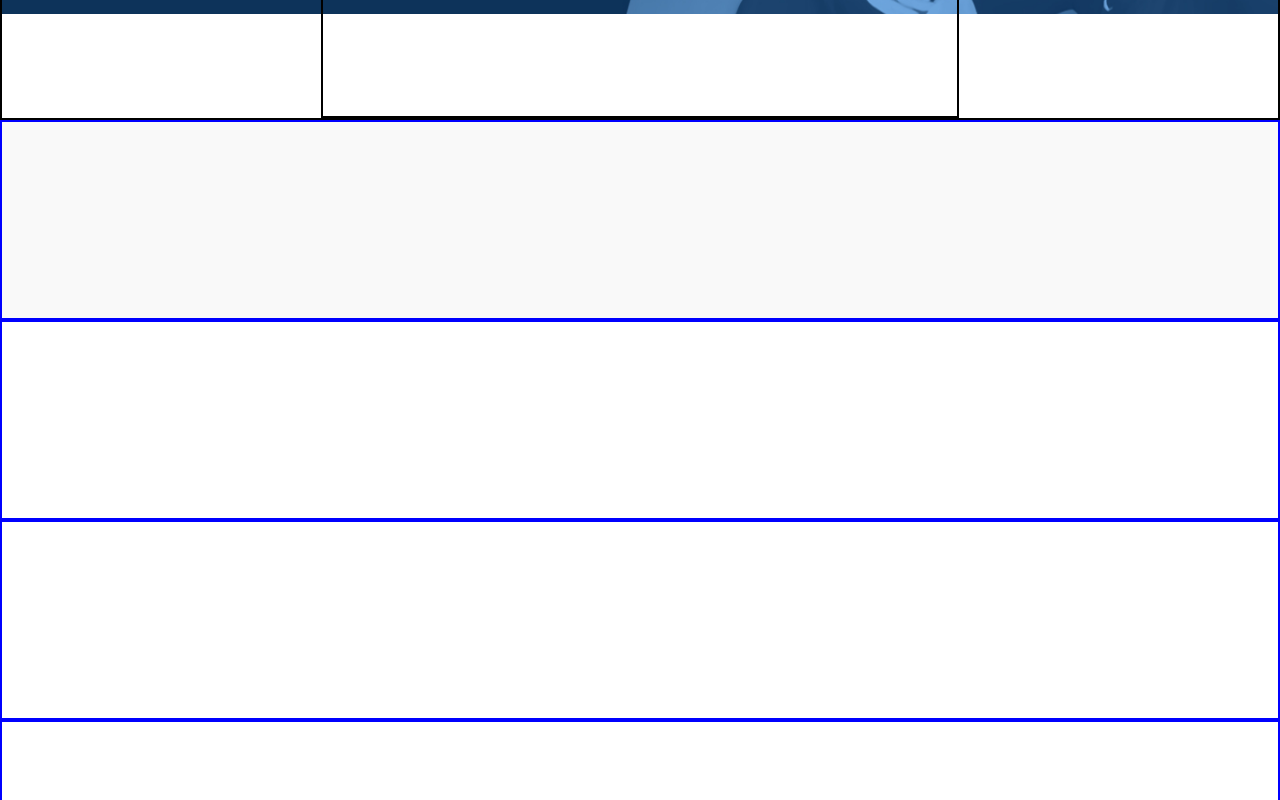
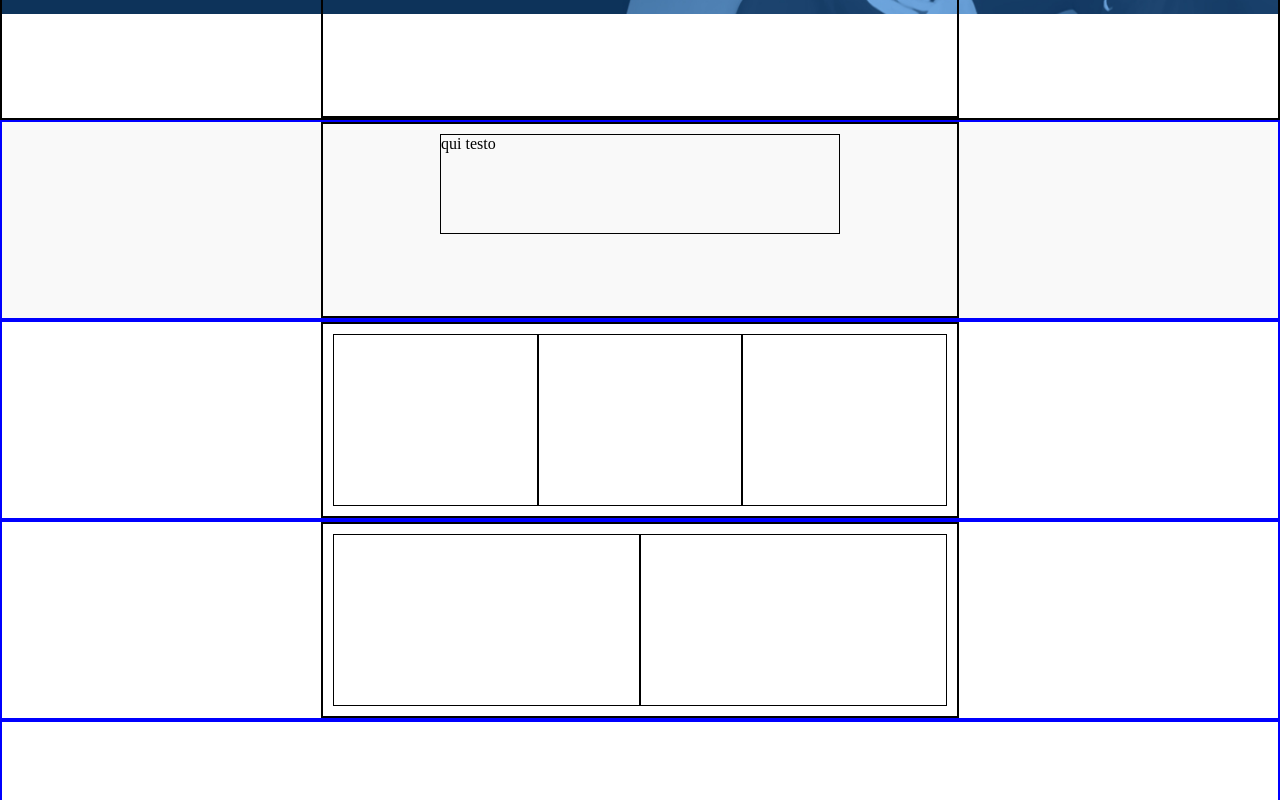
Before and after one commit to GimmikZart/html-css-fluentify, a plain HTML site: page index.html in a window 1280 px wide. Shown: the part 380-1180 px from the top of the page. Drawn offline with Linux system fonts and the light colour scheme.

Commit message:
Struttura interna sec. 1,2,3

```diff
--- a/css/style.css
+++ b/css/style.css
@@ -12,6 +12,12 @@
   margin: 0 25% 0 25%;
   border: 2px solid black;
   padding: 10px;
+}
+
+.contenuti::after{
+  content: "";
+  clear: both;
+  display: table;
 }
 
 /* ----------------------------------HEADER-------------------- */
@@ -121,11 +127,68 @@ main section {
   background-color: #f9f9f9;
 }
 
+#contenutouno {
+  /* inizio debug */
+  width: 400px;
+  height: 100px;
+  border: 1px solid black;
+  /* fine debug */
+  margin: 0 auto;
+}
+
 
 /* --------sezione due--------- */
 
+#sectiondue .contenutouno {
+  /* debug */
+  width: 33.33%;
+  height: 100%;
+    border: 1px solid black;
+    /* debug */
+  float: left;
+}
+
+#sectiondue .contenutodue {
+  /* debug */
+  width: 33.33%;
+  height: 100%;
+    border: 1px solid black;
+    /* debug */
+  float: left;
+}
+
+#sectiondue .contenutotre {
+  /* debug */
+  width: 33.33%;
+  height: 100%;
+    border: 1px solid black;
+    /* debug */
+  float: left;
+}
+
+
+
+
 
 /* --------sezione tre--------- */
+
+#sectiontre .contenutouno{
+  /* debug */
+  width: 50%;
+  height: 100%;
+  border: 1px solid black;
+  /* debug */
+  float: left;
+}
+
+#sectiontre .contenutodue{
+  /* debug */
+  width: 50%;
+  height: 100%;
+  border: 1px solid black;
+  /* debug */
+  float: left;
+}
 
 
 /* --------sezione quattro--------- */
--- a/index.html
+++ b/index.html
@@ -42,17 +42,40 @@
     <main>
       <!-- sezione uno ---------->
       <section id="sectionuno">
-
-
+        <div class="contenuti">
+          <div id="contenutouno">
+            qui testo
+          </div>
+        </div>
       </section>
 
       <!-- sezione due ---------->
       <section id="sectiondue">
+        <div class="contenuti">
+          <div class="contenutouno">
+
+          </div>
+          <div class="contenutodue">
+
+          </div>
+          <div class="contenutotre">
+
+          </div>
+
+
+        </div>
 
       </section>
 
       <!-- sezione tre ---------->
       <section id="sectiontre">
+        <div class="contenuti">
+          <div class="contenutouno">
+
+          </div>
+          <div class="contenutodue">
+
+          </div>
 
       </section>
 
```
Also changed, not shown: img/vecchiveri.JPG (added).
